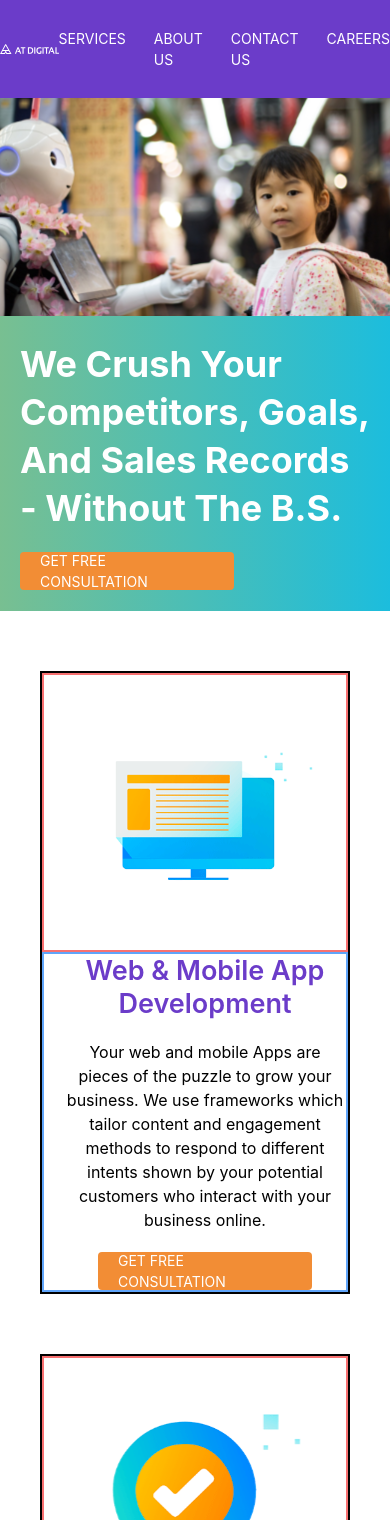
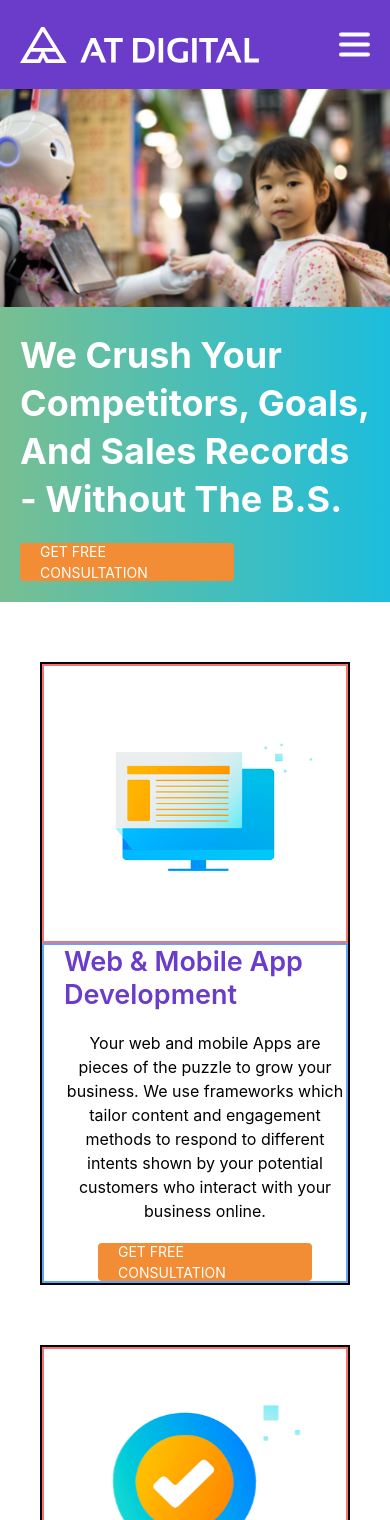
Before and after one commit to Ravindu007/AT_DIGITAL_landingPage, a React (Vite) app: page / in a window 390 px wide. Shown: the top 1520 px of the page. Built offline with nearby package versions, Linux system fonts and the light colour scheme.

Commit message:
responsiveness adjustments

```diff
--- a/src/Components/footer/Footer.jsx
+++ b/src/Components/footer/Footer.jsx
@@ -41,7 +41,7 @@ const Footer = () => {
 
 
       <div className="row">
-        <hr className='h-[10px]'/>
+        <hr className=''/>
         <div className='flex justify-center gap-8 text-[14px]'>
           <p>Privacy Policy</p>
           <p>|</p>
--- a/src/Components/top_navigation/Navbar.jsx
+++ b/src/Components/top_navigation/Navbar.jsx
@@ -2,7 +2,9 @@ import React from 'react'
 
 const Navbar = () => {
   return (
-    <div className="flex justify-between items-center bg-primary text-white text-[14px]">
+    <>
+    {/* desktop */}
+    <div className="hidden md:flex justify-between items-center bg-primary text-white text-[14px] px-[20px]">
       <div className="section-1">
         <div className="brand-container">
           <img src="brand.svg" alt="" />
@@ -17,6 +19,20 @@ const Navbar = () => {
         </ul>
       </div>
     </div>
+    {/* mobile view */}
+    <div className="flex md:hidden justify-between items-center bg-primary text-white px-[20px] py-[26px]">
+      <div className="section-1">
+        <div className="brand-container">
+          <img src="brand.svg" alt="" />
+        </div>
+      </div>
+      <div className="section-2">
+        <div className="button-container">
+          <img src="bugger.svg" alt="" />
+        </div>
+      </div>
+    </div>
+   </>
   )
 }
 
--- a/src/Pages/Home.jsx
+++ b/src/Pages/Home.jsx
@@ -42,9 +42,9 @@ const Home = () => {
               <img src="about/about.svg" alt="" className='w-[275px] h-[275px]'/>
             </div>
 
-            <div className="right md:w-[60%] h-full flex flex-col justify-center items-center gap-[20px] border-2 border-blue-400 pl-[20px]">
-              <p className="text-primary font-semibold text-[27px] leading-[33px] text-center">Web & Mobile App Development</p>
-              <p className='text-[16px] text-center'>Your web and mobile Apps are pieces of the puzzle to grow your business. We use frameworks which tailor content and engagement methods to respond to different intents shown by your potential customers who interact with your business online.</p>
+            <div className="right md:w-[60%] h-full flex flex-col justify-center md:items-start items-center gap-[20px] border-2 border-blue-400 pl-[20px]">
+              <p className="text-primary font-semibold text-[27px] leading-[33px] md:text-center">Web & Mobile App Development</p>
+              <p className='text-[16px] text-center md:text-start'>Your web and mobile Apps are pieces of the puzzle to grow your business. We use frameworks which tailor content and engagement methods to respond to different intents shown by your potential customers who interact with your business online.</p>
               <Button></Button>
             </div>
           </div>
```
Also changed, not shown: public/bugger.svg (added).
